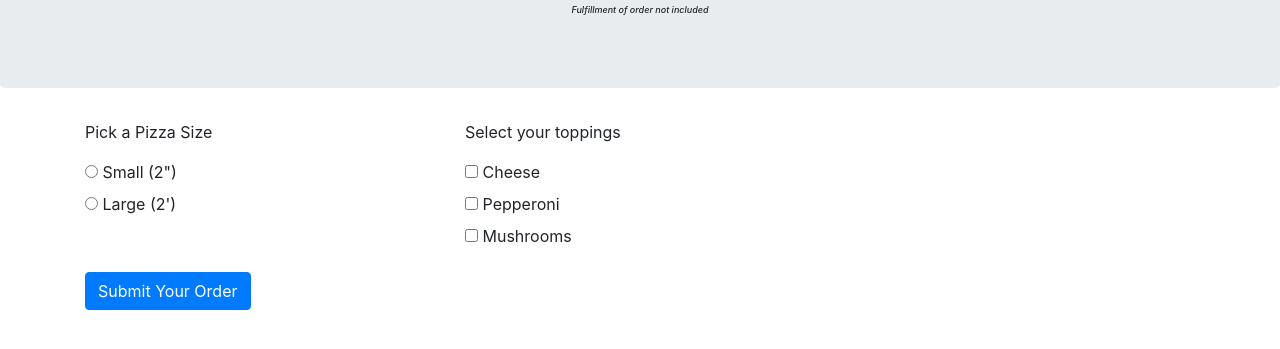
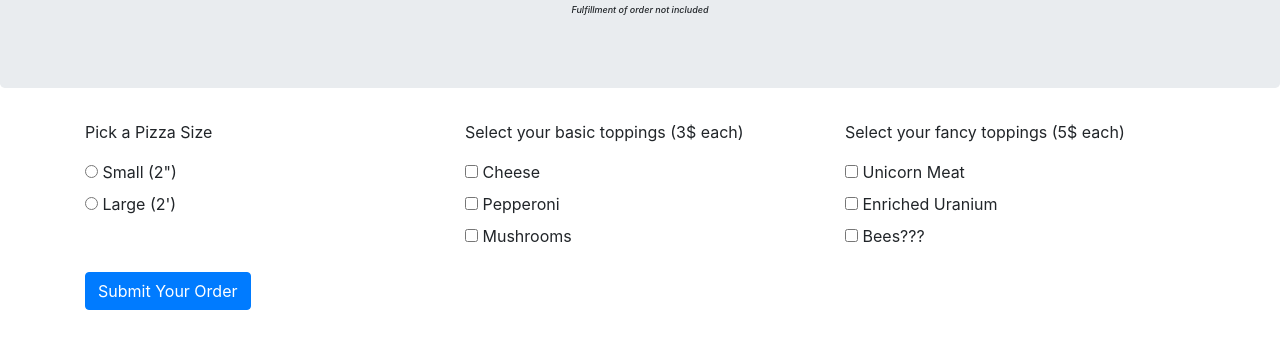
Before and after one commit to eric-endsley/week-4-project, a plain HTML site: page index.html in a window 1280 px wide. Shown: the part 161-510 px from the top of the page. Drawn offline with Linux system fonts and the light colour scheme.

Commit message:
add new form-group to html for fancy toppings

```diff
--- a/index.html
+++ b/index.html
@@ -32,7 +32,7 @@
             </div>
           </div>
           <div class= "form-group toppings col-4">
-            <p>Select your toppings</p>
+            <p>Select your basic toppings (3$ each)</p>
             <div class="checkbox">
               <label>
                 <input type="checkbox" name="toppings" value="cheese">
@@ -52,6 +52,27 @@
               </label>
             </div>
           </div>
+          <div class= "form-group fancy col-4">
+            <p>Select your fancy toppings (5$ each)</p>
+            <div class="checkbox">
+              <label>
+                <input type="checkbox" name="fancy" value="unicorn">
+                Unicorn Meat
+              </label>
+            </div>
+            <div class="checkbox">
+              <label>
+                <input type="checkbox" name="fancy" value="gold">
+                Enriched Uranium
+              </label>
+            </div>
+            <div class="checkbox">
+              <label>
+                <input type="checkbox" name="fancy" value="bees">
+                Bees???
+              </label>
+            </div>
+          </div>
         </div>
         <button type="submit" class="btn btn-primary">Submit Your Order</button>
       </form>
```
